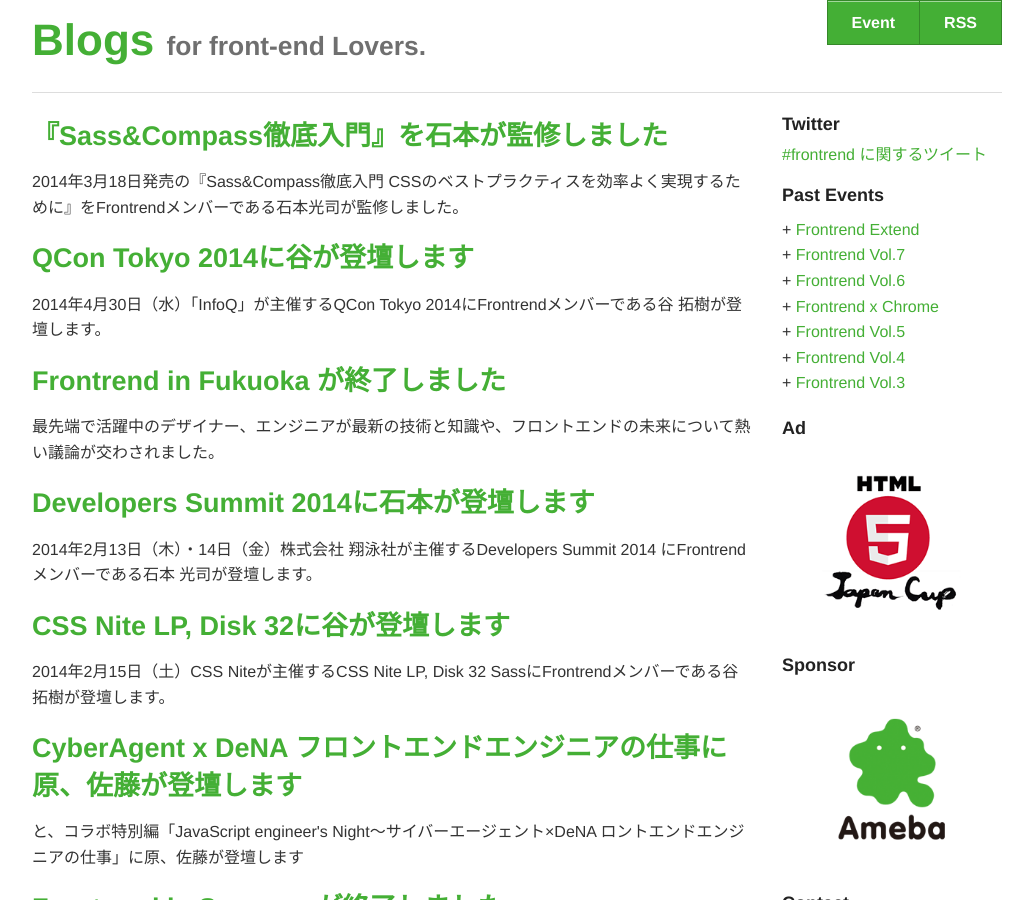
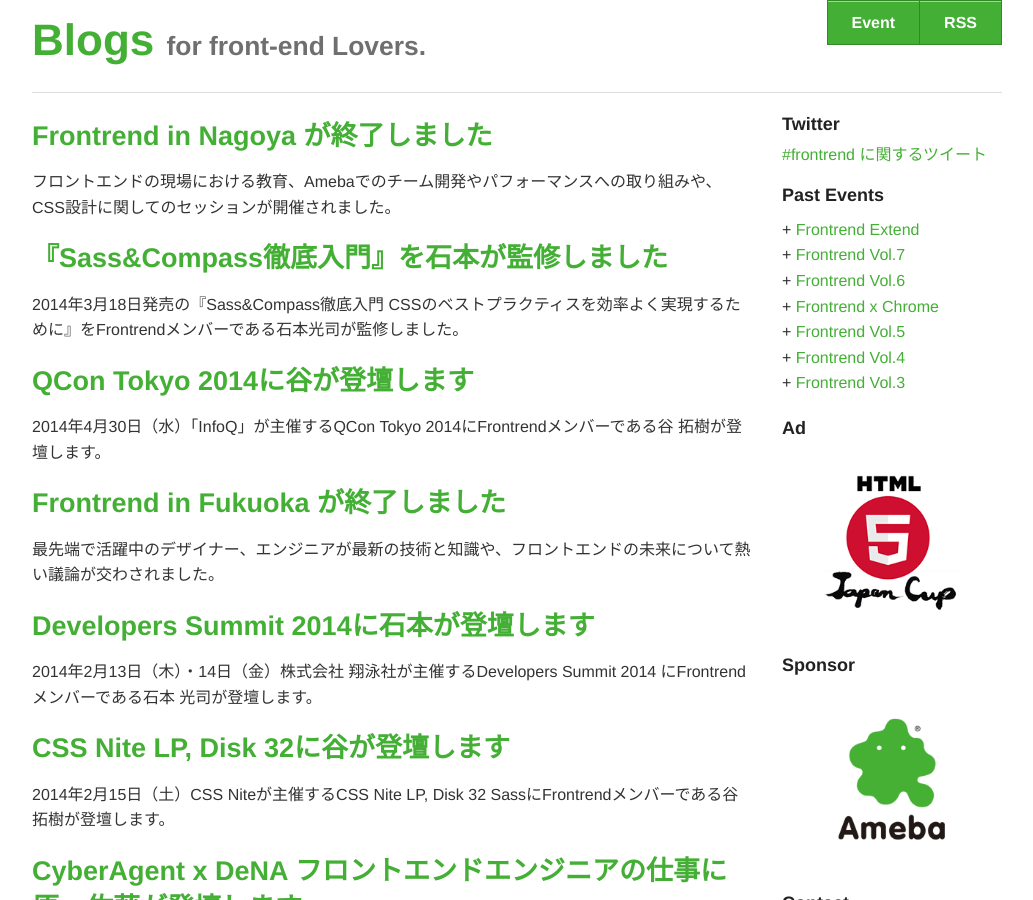
Before and after one commit to frontrend/frontrend.github.io, a Jekyll site: the page built from index.md, in a window 1280 px wide and 900 px high. Shown: the whole window, without its empty margins (123-1156 px from the left). Built offline with Jekyll 4.4.1, drawn with Linux system fonts in a browser that asks for light colours; nearby versions of some CDN libraries; Markdown is read by kramdown in place of the engine named in the settings; comment, search, counter and statistics services are not loaded.

Commit message:
Frontrend in Nagoya

```diff
--- a/_layouts/post.html
+++ b/_layouts/post.html
@@ -17,8 +17,9 @@
 
     <!-- Main Blog Content -->
     <div class="large-9 columns" role="content">
-
-      {{ content }}
+      <article class="posts">
+        {{ content }}
+      </article>
 
       {% include snippets/sns.html %}
     </div>
--- /dev/null
+++ b/_posts/2014-06-21-frontrend-in-nagoya-end.md
@@ -0,0 +1,47 @@
+---
+layout: post
+title: Frontrend in Nagoya が終了しました
+description: 2014年6月21日（土）にFrontrend in Nagoyaを開催しました。
+published: 2014-06-23
+category: news
+tags: blog, frontrend
+excerpt: フロントエンドの現場における教育、Amebaでのチーム開発やパフォーマンスへの取り組みや、CSS設計に関してのセッションが開催されました。
+---
+
+## Frontrend in Nagoya が終了しました
+
+![](/images/2014/0621_head.jpg)
+
+2014年6月21日、愛知県名古屋市で地元のWebコミュニティ[HTML5NAGOYA](http://html5nagoya.jp/)を中心とする実行委員の協力の下、[Frontrend in Nagoya](http://html5nagoya.jp/frontrend/)を開催し、関係者を含め100名近くの方にご参加いただきました。
+
+フロントエンドの現場における教育、Amebaでのチーム開発やパフォーマンスへの取り組みや、CSS設計に関してのセッションが開催されました。
+
+ツイートは下記にまとめられています。
+
++ [Frontrend in Nagoya - Togetterまとめ](http://togetter.com/li/683262)
+
+### 発表スライド
+
+#### フロントエンド・エンジニアのスキルマップと育成のはなし
+
+<div class="posts__slide">
+<script async class="speakerdeck-embed" data-id="06eca2c0db330131acd102ad80049d17" data-ratio="1.33333333333333" src="//speakerdeck.com/assets/embed.js"></script>
+</div>
+
+#### アメーバにおけるパフォーマンスの考え方およびその運用手法
+
+<div class="posts__slide">
+<script async class="speakerdeck-embed" data-id="4dc4bc90db3b0131fd3b768f64fa20bc" data-ratio="1.33333333333333" src="//speakerdeck.com/assets/embed.js"></script>
+</div>
+
+#### ソーシャルゲーム開発における運用とそのツール
+
+<div class="posts__slide">
+<iframe src="//www.slideshare.net/slideshow/embed_code/36133984" width="427" height="356" frameborder="0" marginwidth="0" marginheight="0" scrolling="no" style="border:1px solid #CCC; border-width:1px 1px 0; margin-bottom:5px; max-width: 100%;" allowfullscreen> </iframe>
+</div>
+
+#### CSS設計とWeb Components
+
+<div class="posts__slide">
+<script async class="speakerdeck-embed" data-id="96c74690db490131fd3b768f64fa20bc" data-ratio="1.33333333333333" src="//speakerdeck.com/assets/embed.js"></script>
+</div>
--- a/sass/app.scss
+++ b/sass/app.scss
@@ -26,6 +26,11 @@
 	small {
 		color: #999;
 	}
+}
+.posts {}
+.posts__slide {
+	margin-bottom: 1.25em;
+	width: 60%;
 }
 .event {
 	hr {
```
Also changed, not shown: images/2014/0621_head.jpg (added).
